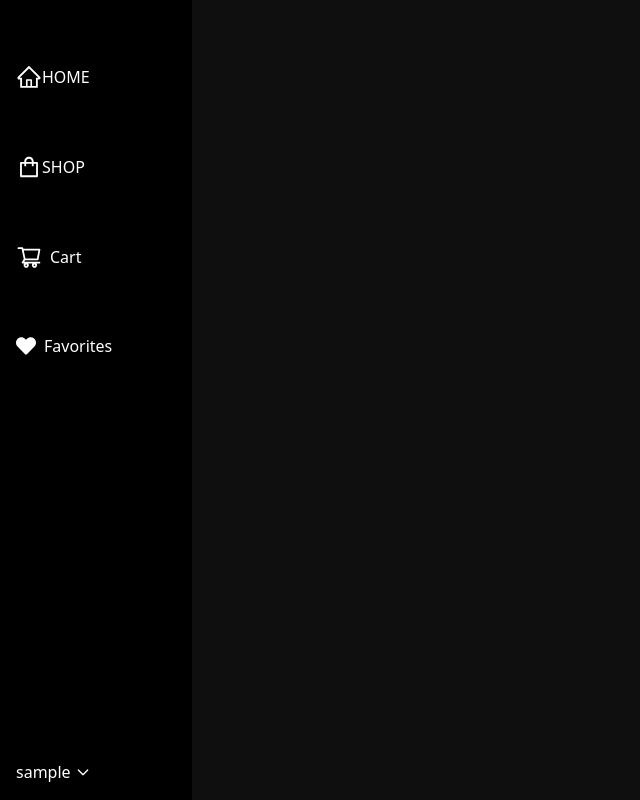
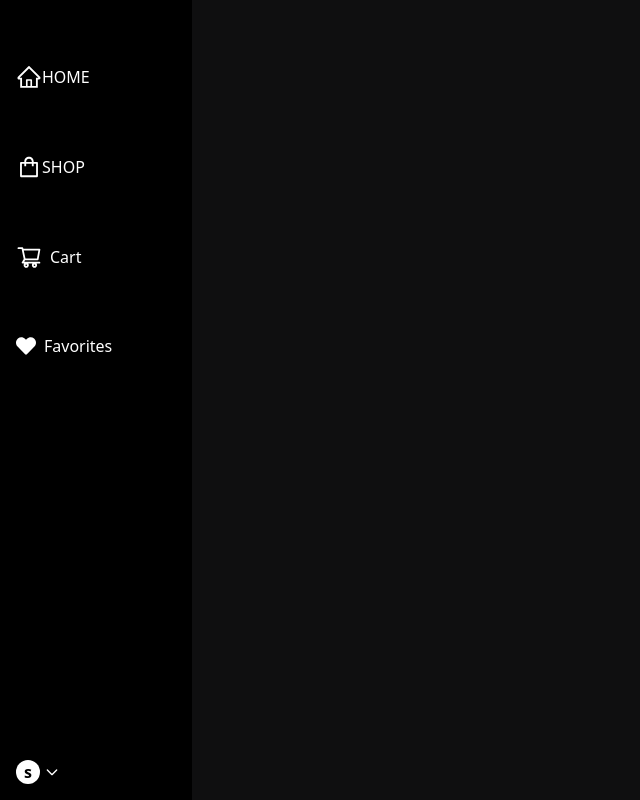
Before and after one commit to subodh556/ecommerce, a React (Vite) app in the folder frontend/: page / in a window 1280 px wide. Shown: the whole page, without its empty margins (0-640 px from the left). Built offline with nearby package versions, Linux system fonts and the light colour scheme; sample sign-in values are in the browser's storage.

Commit message:
profile icon

```diff
--- a/frontend/src/pages/Auth/Navigation.jsx
+++ b/frontend/src/pages/Auth/Navigation.jsx
@@ -86,7 +86,12 @@ const Navigation = () => {
           className="flex items-center text-white focus:outline-none"
         >
           {userInfo ? (
-            <span className="text-white">{userInfo.username}</span>
+            <div className="rounded-full h-6 w-6 bg-white  flex items-center justify-center  text-black">
+
+              <span className="text-black font-bold">{userInfo.username.charAt(0)}</span>
+
+            </div>
+
           ) : (
             <></>
           )}
```
